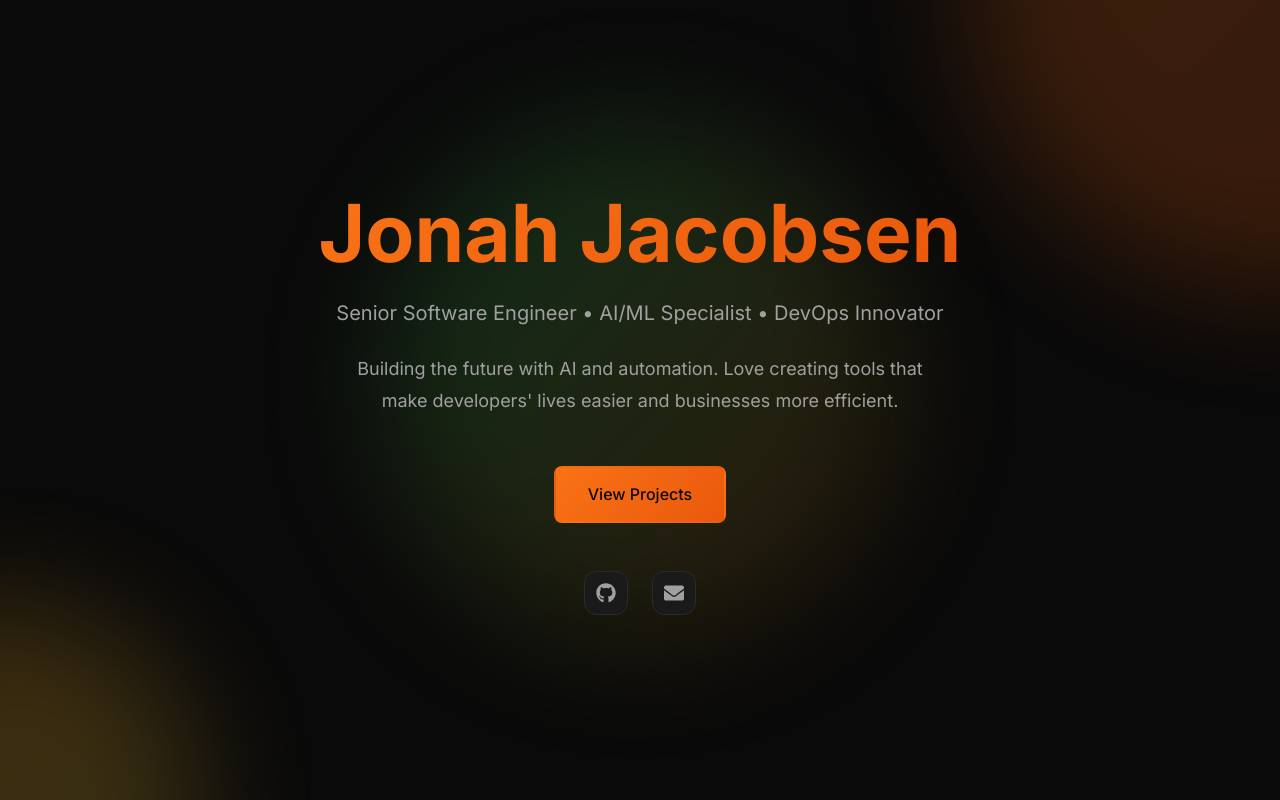
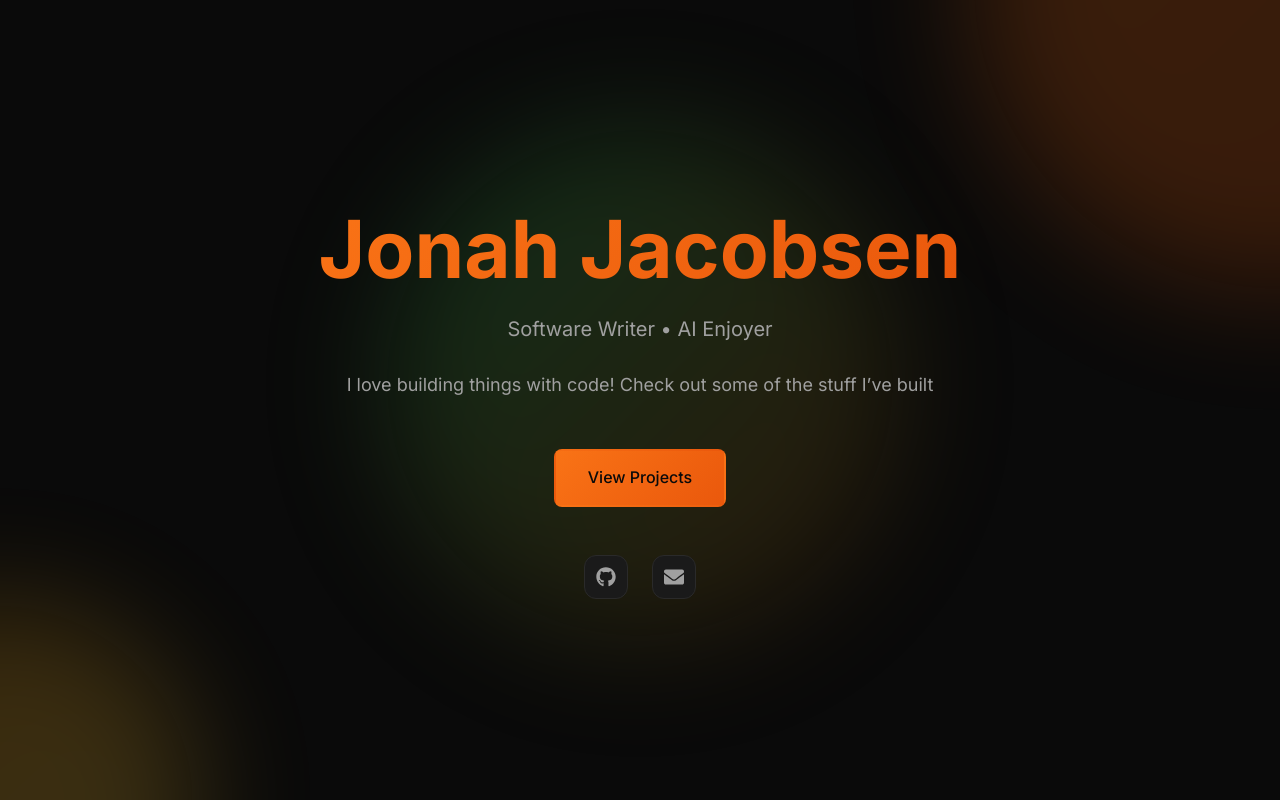
Before and after one commit to jjjacobsen/website, a React (Vite) app: page / in a window 1280 px wide. Shown: the top 800 px of the page. Built offline with nearby package versions, Linux system fonts and the light colour scheme.

Commit message:
Rewrite Hero

```diff
--- a/src/components/Hero.jsx
+++ b/src/components/Hero.jsx
@@ -39,7 +39,7 @@ const Hero = () => {
           animate={{ y: 0, opacity: 1 }}
           transition={{ duration: 0.6, delay: 0.2 }}
         >
-          Senior Software Engineer • AI/ML Specialist • DevOps Innovator
+          Software Writer • AI Enjoyer
         </motion.p>
 
         <motion.p
@@ -48,8 +48,8 @@ const Hero = () => {
           animate={{ y: 0, opacity: 1 }}
           transition={{ duration: 0.6, delay: 0.3 }}
         >
-          Building the future with AI and automation. Love creating tools that
-          make developers&apos; lives easier and businesses more efficient.
+          I love building things with code! Check out some of the stuff I’ve
+          built
         </motion.p>
 
         <motion.div
```
